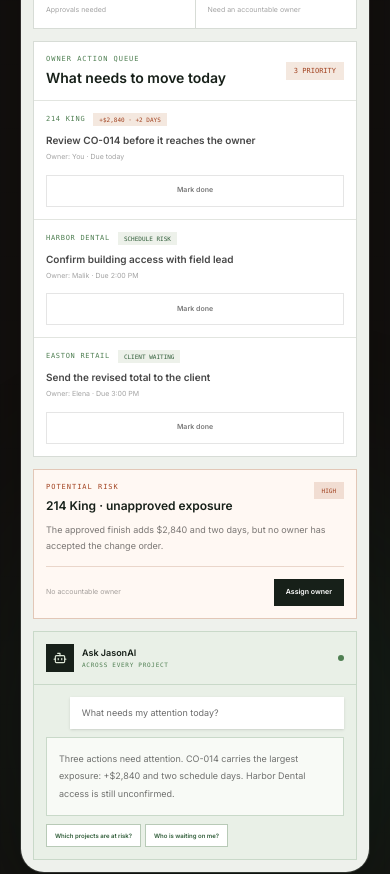
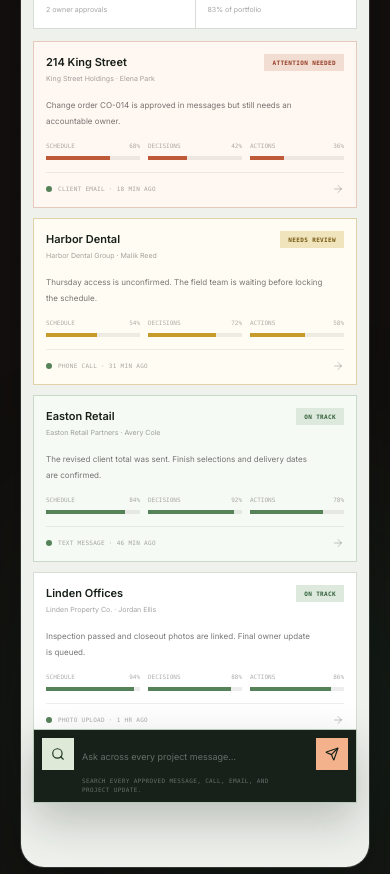
Before and after one commit to aliahm08/B2W, a React (Vite) app: page /v4 in a window 390 px wide. Shown: the part 3520-4394 px from the top of the page. Built offline with nearby package versions, Linux system fonts and the light colour scheme.

Commit message:
Refine V4 project accountability view

```diff
--- a/src/pages/v4/V4ArchivePage.tsx
+++ b/src/pages/v4/V4ArchivePage.tsx
@@ -573,25 +573,46 @@ function CleanedCommunicationTable({ reduceMotion, feedOffset }: { reduceMotion:
 }
 
 function AccountabilityDashboard({ reduceMotion, showLog }: { reduceMotion: boolean | null; showLog: () => void }) {
-  const [completedActions, setCompletedActions] = useState<string[]>([]);
-  const [activeQuestion, setActiveQuestion] = useState('What needs my attention today?');
-  const [riskAssigned, setRiskAssigned] = useState(false);
-  const actionItems = [
-    { project: '214 King', action: 'Review CO-014 before it reaches the owner', owner: 'You', due: 'Due today', signal: '+$2,840 · +2 days' },
-    { project: 'Harbor Dental', action: 'Confirm building access with field lead', owner: 'Malik', due: 'Due 2:00 PM', signal: 'Schedule risk' },
-    { project: 'Easton Retail', action: 'Send the revised total to the client', owner: 'Elena', due: 'Due 3:00 PM', signal: 'Client waiting' },
-  ];
-  const answers: Record<string, string> = {
-    'What needs my attention today?': 'Three actions need attention. CO-014 carries the largest exposure: +$2,840 and two schedule days. Harbor Dental access is still unconfirmed.',
-    'Which projects are at risk?': '214 King has cost and schedule exposure. Harbor Dental has an access dependency. Easton Retail is waiting on a client-facing update.',
-    'Who is waiting on me?': 'Elena needs your CO-014 review. Malik needs an access decision. The Easton Retail client is waiting for the revised total.',
+  const [messageQuery, setMessageQuery] = useState('');
+  const [searchSummary, setSearchSummary] = useState('Search every approved message, call, email, and project update.');
+  const projects = [
+    {
+      name: '214 King Street', client: 'King Street Holdings', owner: 'Elena Park', status: 'Attention needed',
+      detail: 'Change order CO-014 is approved in messages but still needs an accountable owner.', update: 'Client email · 18 min ago',
+      tone: 'border-[#e7c9bb] bg-[#fff7f2]', badge: 'bg-[#f1ddd2] text-[#963b24]', bar: 'bg-[#bf5a38]',
+      measures: [['Schedule', 68], ['Decisions', 42], ['Actions', 36]],
+    },
+    {
+      name: 'Harbor Dental', client: 'Harbor Dental Group', owner: 'Malik Reed', status: 'Needs review',
+      detail: 'Thursday access is unconfirmed. The field team is waiting before locking the schedule.', update: 'Phone call · 31 min ago',
+      tone: 'border-[#dfd2a9] bg-[#fffdf3]', badge: 'bg-[#f0e4bd] text-[#75570f]', bar: 'bg-[#c79b29]',
+      measures: [['Schedule', 54], ['Decisions', 72], ['Actions', 58]],
+    },
+    {
+      name: 'Easton Retail', client: 'Easton Retail Partners', owner: 'Avery Cole', status: 'On track',
+      detail: 'The revised client total was sent. Finish selections and delivery dates are confirmed.', update: 'Text message · 46 min ago',
+      tone: 'border-[#cbdac8] bg-[#f6faf4]', badge: 'bg-[#dce9dc] text-[#315e3a]', bar: 'bg-[#56825a]',
+      measures: [['Schedule', 84], ['Decisions', 92], ['Actions', 78]],
+    },
+    {
+      name: 'Linden Offices', client: 'Linden Property Co.', owner: 'Jordan Ellis', status: 'On track',
+      detail: 'Inspection passed and closeout photos are linked. Final owner update is queued.', update: 'Photo upload · 1 hr ago',
+      tone: 'border-[#d5ddd2] bg-white', badge: 'bg-[#dce9dc] text-[#315e3a]', bar: 'bg-[#56825a]',
+      measures: [['Schedule', 94], ['Decisions', 88], ['Actions', 86]],
+    },
+  ] as const;
+  const accountabilityViews = [
+    { label: 'Projects', icon: ClipboardList, active: true },
+    { label: 'Attention', icon: ShieldCheck, active: false },
+    { label: 'Actions', icon: Check, active: false },
+    { label: 'Messages', icon: MessageCircle, active: false },
+  ] as const;
+
+  const searchMessages = () => {
+    const query = messageQuery.trim();
+    if (!query) return;
+    setSearchSummary(`Found 8 related messages across 3 projects for “${query}”. Most recent: Harbor Dental phone call, 31 minutes ago.`);
   };
-  const accountabilityViews = [
-    { label: 'Accountability', icon: ClipboardList, active: true },
-    { label: 'Actions', icon: Check, active: false },
-    { label: 'Risks', icon: ShieldCheck, active: false },
-    { label: 'Ask', icon: Bot, active: false },
-  ] as const;
 
   return (
     <motion.div key="accountability-dashboard" initial={reduceMotion ? undefined : { opacity: .4, y: 10, scale: .995 }} animate={{ opacity: 1, y: 0, scale: 1 }} exit={{ opacity: 0, y: 6 }} transition={{ duration: reduceMotion ? 0 : .3, ease: [0.22, 1, 0.36, 1] }} className="min-h-[38rem] bg-[#eef1ec] text-[#172019]">
@@ -602,35 +623,26 @@ function AccountabilityDashboard({ reduceMotion, showLog }: { reduceMotion: bool
           <div className="hidden border-t border-white/10 p-3 lg:block"><p className="flex items-center gap-2 font-mono text-[7px] uppercase text-[#9fc2a2]"><span className="h-1.5 w-1.5 rounded-full bg-[#8fbd9b]" />All projects live</p><p className="mt-2 text-[7px] leading-4 text-white/28">Every action and risk stays linked to its communication source.</p></div>
         </aside>
 
-        <main className="min-w-0 p-3 sm:p-4 lg:p-5">
-          <header className="flex flex-wrap items-start justify-between gap-3"><div><p className="font-mono text-[7px] uppercase tracking-[.16em] text-[#4f7f52]">RB Contracting / all projects</p><h2 className="mt-1.5 text-xl font-semibold tracking-[-.04em] sm:text-2xl">Accountability center</h2><p className="mt-1 text-[9px] text-black/42">Know what needs attention, who owns it, and what could go wrong.</p></div><button type="button" onClick={showLog} className="inline-flex min-h-9 items-center gap-2 border border-black/10 bg-white px-3 text-[8px] font-semibold text-black/48 transition hover:border-[#4f7f52]/35 hover:text-[#315e3a]"><SquareTerminal className="h-3.5 w-3.5" />View communication register</button></header>
+        <main className="relative min-w-0 p-3 pb-32 sm:p-4 sm:pb-32 lg:p-5 lg:pb-32">
+          <header className="flex flex-wrap items-start justify-between gap-3"><div><p className="font-mono text-[7px] uppercase tracking-[.16em] text-[#4f7f52]">RB Contracting / project portfolio</p><h2 className="mt-1.5 text-xl font-semibold tracking-[-.04em] sm:text-2xl">Projects overview</h2><p className="mt-1 text-[9px] text-black/42">Every project, its current health, and the communication behind it.</p></div><button type="button" onClick={showLog} className="inline-flex min-h-9 items-center gap-2 border border-black/10 bg-white px-3 text-[8px] font-semibold text-black/48 transition hover:border-[#4f7f52]/35 hover:text-[#315e3a]"><SquareTerminal className="h-3.5 w-3.5" />View communication register</button></header>
 
           <section className="mt-4 grid grid-cols-2 gap-px border border-[#d7dcd6] bg-[#d7dcd6] sm:grid-cols-4">{[
-            ['Open actions', String(7 - completedActions.length), '3 due today'], ['Potential risks', riskAssigned ? '3' : '4', 'Cost · schedule · client'], ['Awaiting owner', '2', 'Approvals needed'], ['Unassigned', riskAssigned ? '2' : '3', 'Need an accountable owner'],
-          ].map(([label, value, detail], index) => <motion.div key={label} initial={reduceMotion ? undefined : { opacity: 0, y: 8 }} animate={{ opacity: 1, y: 0 }} transition={{ delay: .08 + index * .07 }} className="bg-white p-3"><p className="text-[7px] font-semibold uppercase tracking-[.12em] text-black/32">{label}</p><p className={`mt-2 font-mono text-lg font-semibold ${index === 1 && !riskAssigned ? 'text-[#a24321]' : 'text-[#172019]'}`}>{value}</p><p className="mt-1 text-[7px] text-black/36">{detail}</p></motion.div>)}</section>
+            ['Active projects', '12', '$1.8m contracted'], ['Attention needed', '2', 'Cost · access'], ['Open decisions', '5', '2 owner approvals'], ['On track', '10', '83% of portfolio'],
+          ].map(([label, value, detail], index) => <motion.div key={label} initial={reduceMotion ? undefined : { opacity: 0, y: 8 }} animate={{ opacity: 1, y: 0 }} transition={{ delay: .08 + index * .06 }} className="bg-white p-3"><p className="text-[7px] font-semibold uppercase tracking-[.12em] text-black/32">{label}</p><p className={`mt-2 font-mono text-lg font-semibold ${index === 1 ? 'text-[#a24321]' : 'text-[#172019]'}`}>{value}</p><p className="mt-1 text-[7px] text-black/36">{detail}</p></motion.div>)}</section>
 
-          <section className="mt-3 grid gap-3 xl:grid-cols-[1.15fr_.85fr]">
-            <div className="border border-[#d7dcd6] bg-white">
-              <div className="flex items-center justify-between gap-3 border-b border-[#e2e5e0] p-3"><div><p className="font-mono text-[7px] uppercase tracking-[.14em] text-[#4f7f52]">Owner action queue</p><h3 className="mt-1 text-sm font-semibold">What needs to move today</h3></div><span className="bg-[#f4e8df] px-2 py-1 font-mono text-[7px] uppercase text-[#a24321]">3 priority</span></div>
-              <div className="divide-y divide-[#e2e5e0]">{actionItems.map(({ project, action, owner, due, signal }, index) => {
-                const completed = completedActions.includes(project);
-                return <motion.div key={project} initial={reduceMotion ? undefined : { opacity: 0, x: -8 }} animate={{ opacity: 1, x: 0 }} transition={{ delay: .15 + index * .08 }} className={`grid gap-3 p-3 sm:grid-cols-[1fr_auto] sm:items-center ${completed ? 'bg-[#f1f5ef]' : ''}`}><div className="min-w-0"><div className="flex flex-wrap items-center gap-2"><span className="font-mono text-[7px] uppercase tracking-[.1em] text-[#4f7f52]">{project}</span><span className={`px-1.5 py-0.5 font-mono text-[6px] uppercase ${signal.includes('$') ? 'bg-[#f4e8df] text-[#a24321]' : 'bg-[#edf1ea] text-[#315e3a]'}`}>{signal}</span></div><p className={`mt-1.5 text-[10px] font-semibold leading-4 ${completed ? 'text-black/34 line-through' : 'text-black/72'}`}>{action}</p><p className="mt-1 text-[7px] text-black/36">Owner: {owner} · {due}</p></div><button type="button" onClick={() => setCompletedActions((current) => completed ? current.filter((item) => item !== project) : [...current, project])} className={`min-h-8 px-3 text-[7px] font-semibold transition ${completed ? 'bg-[#e3ede0] text-[#315e3a]' : 'border border-black/10 bg-white text-black/52 hover:border-[#4f7f52]/45 hover:text-[#315e3a]'}`}>{completed ? 'Completed' : 'Mark done'}</button></motion.div>;
-              })}</div>
-            </div>
+          <section className="mt-3 grid gap-2.5 sm:grid-cols-2">
+            {projects.map((project, index) => <motion.button key={project.name} type="button" initial={reduceMotion ? undefined : { opacity: 0, y: 10 }} animate={{ opacity: 1, y: 0 }} transition={{ delay: .14 + index * .06 }} className={`group min-w-0 border p-3 text-left transition hover:-translate-y-0.5 hover:shadow-[0_12px_28px_rgba(23,32,25,.08)] ${project.tone}`}>
+              <div className="flex items-start justify-between gap-3"><div className="min-w-0"><p className="truncate text-[11px] font-semibold">{project.name}</p><p className="mt-1 truncate text-[7px] text-black/36">{project.client} · {project.owner}</p></div><span className={`shrink-0 px-2 py-1 font-mono text-[6px] font-semibold uppercase tracking-[.06em] ${project.badge}`}>{project.status}</span></div>
+              <p className="mt-3 line-clamp-2 min-h-8 text-[8px] leading-4 text-black/54">{project.detail}</p>
+              <div className="mt-3 grid grid-cols-3 gap-2">{project.measures.map(([label, value]) => <div key={label}><div className="flex items-center justify-between gap-1 font-mono text-[6px] uppercase text-black/32"><span>{label}</span><span>{value}%</span></div><div className="mt-1.5 h-1 overflow-hidden bg-black/[.07]"><motion.div initial={reduceMotion ? undefined : { width: 0 }} animate={{ width: `${value}%` }} transition={{ delay: .24 + index * .06, duration: .55 }} className={`h-full ${project.bar}`} /></div></div>)}</div>
+              <div className="mt-3 flex items-center justify-between gap-3 border-t border-black/[.07] pt-2.5"><span className="inline-flex min-w-0 items-center gap-1.5 truncate font-mono text-[6px] uppercase tracking-[.05em] text-black/34"><span className="h-1.5 w-1.5 shrink-0 rounded-full bg-[#56825a]" />{project.update}</span><ArrowRight className="h-3 w-3 shrink-0 text-black/24 transition group-hover:translate-x-0.5 group-hover:text-[#315e3a]" /></div>
+            </motion.button>)}
+          </section>
 
-            <div className="grid gap-3">
-              <div className="border border-[#e2c7b7] bg-[#fff8f3] p-3">
-                <div className="flex items-start justify-between gap-3"><div><p className="font-mono text-[7px] uppercase tracking-[.14em] text-[#a24321]">Potential risk</p><h3 className="mt-1.5 text-xs font-semibold">214 King · unapproved exposure</h3></div><span className="bg-[#f1ddd2] px-2 py-1 font-mono text-[6px] uppercase text-[#a24321]">High</span></div>
-                <p className="mt-2 text-[9px] leading-4 text-black/52">The approved finish adds $2,840 and two days, but no owner has accepted the change order.</p>
-                <div className="mt-3 flex items-center justify-between border-t border-[#ead6ca] pt-3"><p className="text-[7px] text-black/36">{riskAssigned ? 'Assigned to Elena' : 'No accountable owner'}</p><button type="button" onClick={() => setRiskAssigned((current) => !current)} className="bg-[#172019] px-3 py-2 text-[7px] font-semibold text-white">{riskAssigned ? 'Reassign' : 'Assign owner'}</button></div>
-              </div>
-
-              <div className="border border-[#c9d9c9] bg-[#e9f0e7]">
-                <div className="flex items-center gap-2 border-b border-[#c9d9c9] p-3"><span className="grid h-7 w-7 place-items-center bg-[#172019] text-[#dfe9d8]"><Bot className="h-3.5 w-3.5" /></span><div><p className="text-[9px] font-semibold">Ask JasonAI</p><p className="font-mono text-[6px] uppercase tracking-[.12em] text-[#4f7f52]">Across every project</p></div><span className="ml-auto h-1.5 w-1.5 rounded-full bg-[#4f7f52]" /></div>
-                <div className="p-3"><div className="ml-auto max-w-[92%] bg-white px-3 py-2 text-[9px] leading-4 text-black/58 shadow-sm">{activeQuestion}</div><motion.div key={activeQuestion} initial={reduceMotion ? undefined : { opacity: 0, y: 5 }} animate={{ opacity: 1, y: 0 }} className="mt-2 border border-[#c9d9c9] bg-[#f8faf6] p-3 text-[9px] leading-[1.1rem] text-black/55">{answers[activeQuestion]}</motion.div><div className="mt-2 flex flex-wrap gap-1">{Object.keys(answers).filter((question) => question !== activeQuestion).map((question) => <button key={question} type="button" onClick={() => setActiveQuestion(question)} className="border border-[#b8cab7] bg-white px-2 py-1.5 text-left text-[6px] font-semibold text-[#315e3a]">{question}</button>)}</div></div>
-              </div>
-            </div>
-          </section>
+          <motion.form onSubmit={(event) => { event.preventDefault(); searchMessages(); }} initial={reduceMotion ? undefined : { opacity: 0, y: 12 }} animate={{ opacity: 1, y: 0 }} transition={{ delay: .38 }} className="absolute inset-x-3 bottom-16 z-10 border border-[#b9c9b7] bg-[#172019] p-2 shadow-[0_18px_45px_rgba(23,32,25,.24)] sm:inset-x-4 lg:inset-x-5">
+            <div className="flex items-center gap-2"><span className="grid h-8 w-8 shrink-0 place-items-center bg-[#dfe9d8] text-[#17321f]"><Search className="h-3.5 w-3.5" /></span><label className="min-w-0 flex-1"><span className="sr-only">Search project messages</span><input value={messageQuery} onChange={(event) => setMessageQuery(event.target.value)} placeholder="Ask across every project message…" className="w-full bg-transparent text-[9px] text-white outline-none placeholder:text-white/35" /></label><button type="submit" aria-label="Search messages" className="grid h-8 w-8 shrink-0 place-items-center bg-[#f4b28c] text-[#172019] transition hover:bg-[#ffc29f]"><Send className="h-3.5 w-3.5" /></button></div>
+            <p className="mt-1.5 truncate px-10 font-mono text-[6px] uppercase tracking-[.06em] text-white/35">{searchSummary}</p>
+          </motion.form>
         </main>
       </div>
     </motion.div>
```
